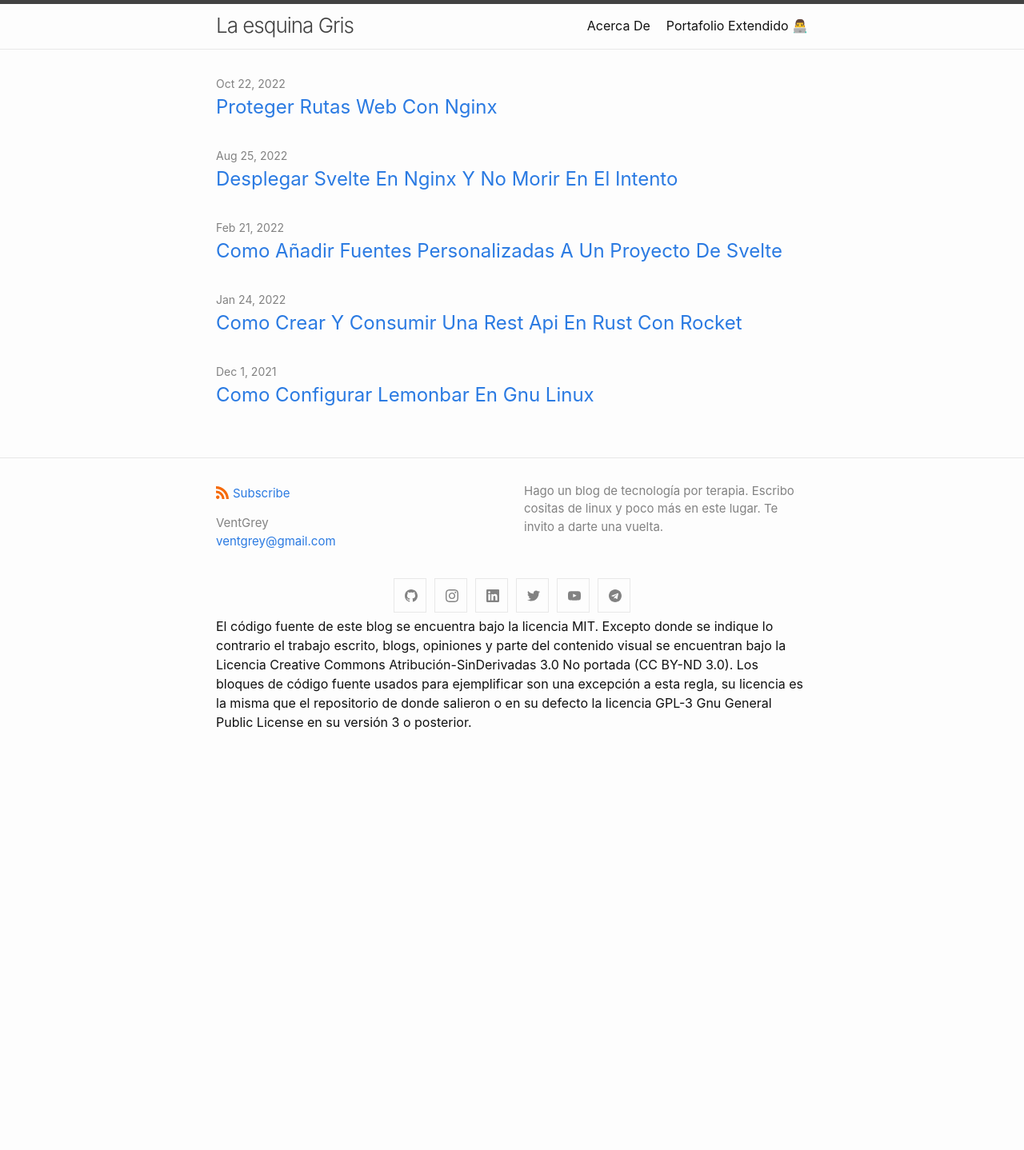
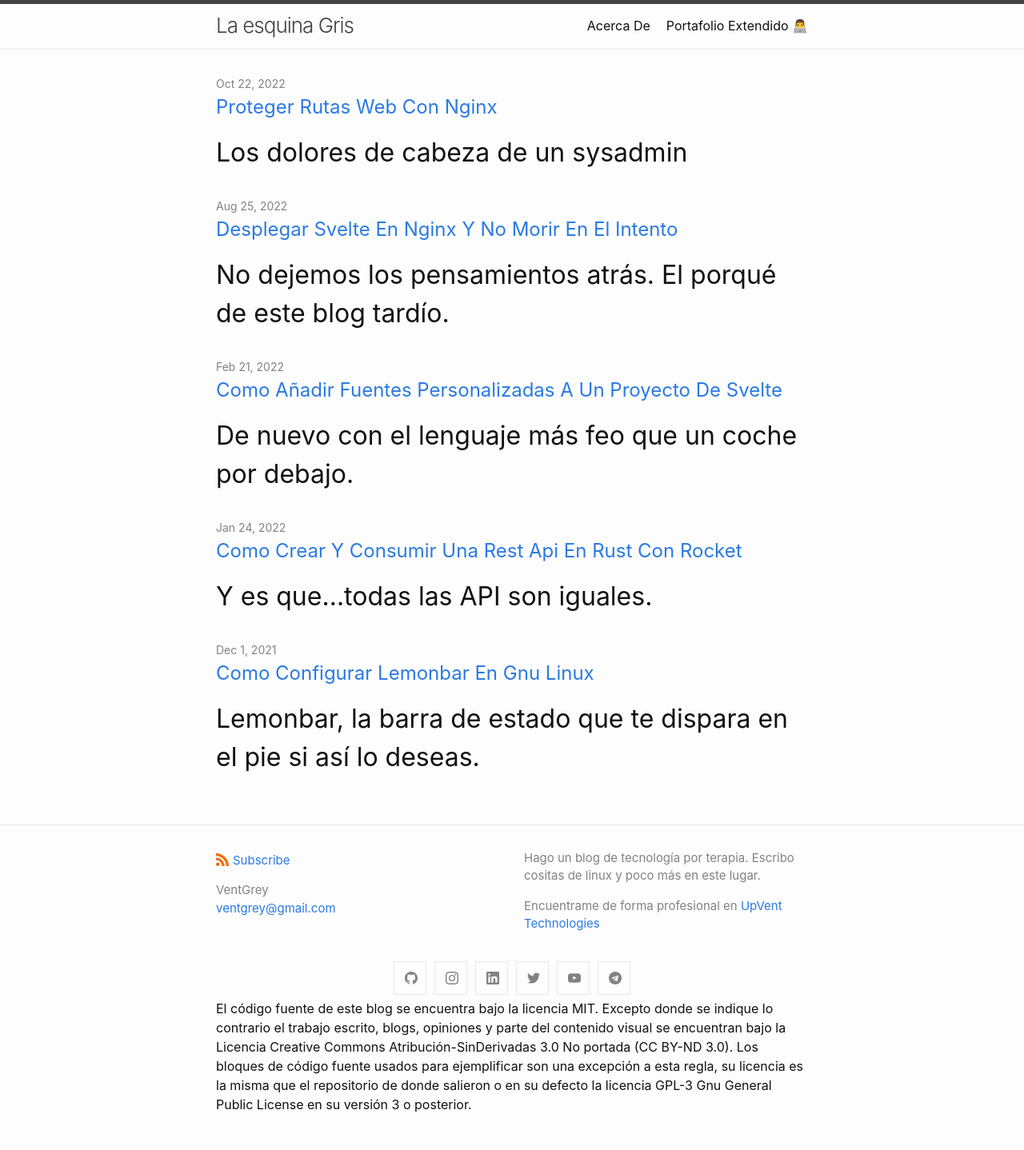
Before and after one commit to VentGrey/ventgrey.github.io, a Jekyll site: the page built from index.md, in a window 1280 px wide. Shown: the whole page at 80% size. Built offline with Jekyll 4.4.1, drawn with Linux system fonts in a browser that asks for light colours; before the commit the page ends 960 px from its top, so only the background shows below that.

Commit message:
Improve SEO

```diff
--- a/_config.yml
+++ b/_config.yml
@@ -4,9 +4,9 @@
   email: ventgrey@gmail.com
 description: > # this means to ignore newlines until "show_excerpts:"
   Hago un blog de tecnología por terapia. Escribo cositas de linux y
-  poco más en este lugar. Te invito a darte una vuelta.
+  poco más en este lugar.
 
-show_excerpts: false # set to true to show excerpts on the homepage
+show_excerpts: true # set to true to show excerpts on the homepage
 
 # Minima date format
 # refer to https://shopify.github.io/liquid/filters/date/ if you want to customize this
--- a/_includes/footer.html
+++ b/_includes/footer.html
@@ -25,6 +25,7 @@
       </div>
       <div class="footer-col">
         <p>{{ site.description | escape }}</p>
+        <p>Encuentrame de forma profesional en <a href="https://upvent.codes/">UpVent Technologies</a></p>
       </div>
     </div>
 
```
